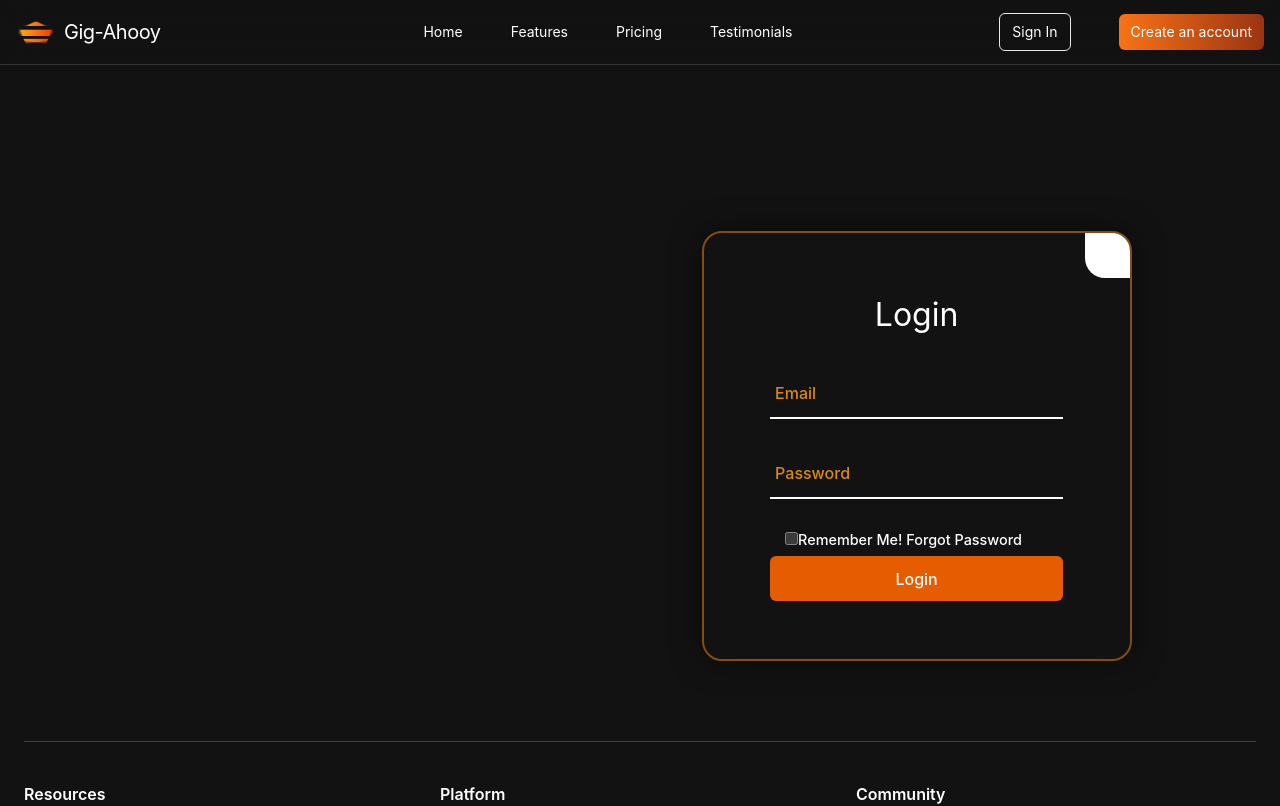
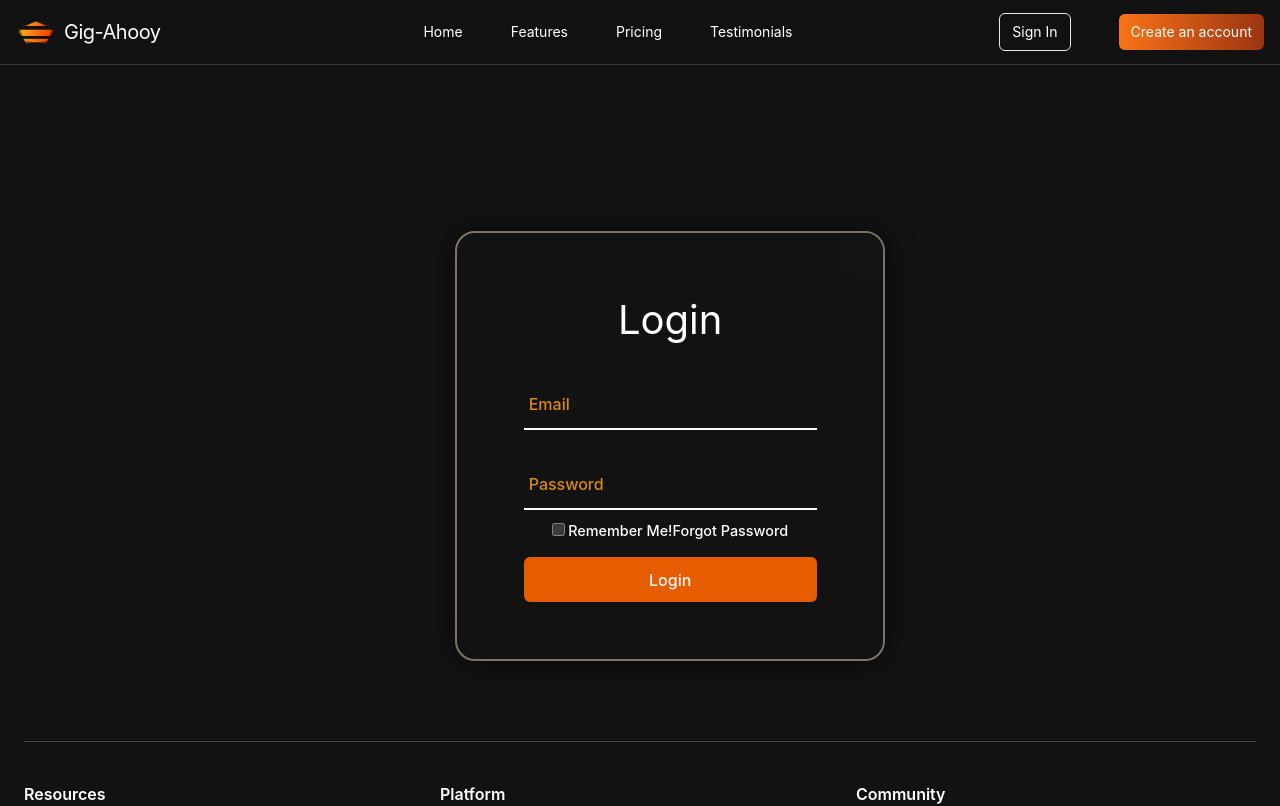
Before and after one commit to Edensel/Gig, a React (Vite) app: page /login in a window 1280 px wide. Shown: the top 806 px of the page. Built offline with nearby package versions, Linux system fonts and the light colour scheme.

Commit message:
eddit css on logins

```diff
--- a/package.json
+++ b/package.json
@@ -10,7 +10,6 @@
     "preview": "vite preview"
   },
   "dependencies": {
-    "autoprefixer": "^10.4.19",
     "lucide-react": "^0.364.0",
     "react": "^18.2.0",
     "react-dom": "^18.2.0",
@@ -20,6 +19,7 @@
     "@types/react": "^18.2.66",
     "@types/react-dom": "^18.2.22",
     "@vitejs/plugin-react": "^4.2.1",
+    "autoprefixer": "^10.4.19",
     "eslint": "^8.57.0",
     "eslint-plugin-react": "^7.34.1",
     "eslint-plugin-react-hooks": "^4.6.0",
--- /dev/null
+++ b/postcss.config.js
@@ -0,0 +1,6 @@
+export default {
+    plugins: {
+      tailwindcss: {},
+      autoprefixer: {},
+    },
+  }
--- a/src/login.css
+++ b/src/login.css
@@ -21,13 +21,13 @@ body {
       height: 430px;
       background: transparent ;
       /* backdrop-filter: blur(10px); */
-      border: 2px solid rgba(238, 142, 16, 0.5);
+      border: 2px solid rgba(233, 210, 180, 0.5);
       border-radius: 20px;
       box-shadow: 0 0 30px rgba(0, 0, 0, .5);
       display: flex;
       justify-content: center;
       padding: 30px;
-      margin-left: 55%;
+      margin-left: 35%;
       margin-top: 7%;
       align-items: center;
       overflow: hidden;
@@ -56,14 +56,14 @@ body {
   }
 
   .wrapper .form-box.register {
-      position: absolute;
+      /* position: absolute;
       top: 0;
       left: 0;
       width: 70%;
-      height: 100%;
-      padding: 45px;
+      height: 80%;
+      padding: 45px; */
       transition: none;
-      transform: translateX(00px);
+      transform: translateX(0px);
   }
 
   .wrapper.active .form-box.register {
@@ -77,9 +77,9 @@ body {
       right: 0;
       width: 45px;
       height: 45px;
-      background: #fff;
+      background: #141313;
       font-size: 2em;
-      color: aliceblue;
+      color: rgb(250, 250, 250);
       justify-content: center;
       align-items: center;
       border-bottom-left-radius: 20px;
@@ -88,7 +88,7 @@ body {
   }
 
   .form-box h2 {
-      font-size: 2em;
+      font-size: 2.5em;
       color: #fff;
       text-align: center;
   }
@@ -140,9 +140,15 @@ body {
   .login-forgot {
     font-size: .9em;
     color: #fff;
-    font-weight: 500;
-    margin: 0 15px 5px 15px;
+    font-weight: 450;
+     margin: -20px 0 15px;
+    display: flex;
+    justify-content: center;
+    align-items: center;
 
+  }
+  .login-forgot label input {
+    margin-right: 3px;
   }
   .remember-forgot {
 
@@ -188,7 +194,7 @@ body {
       color: #fff;
       text-align: left;
       font-weight: 500;
-      margin: 25px 0 10px;
+      margin: 15px 0 10px;
   }
 
   .login-register p a {
```
Also changed, not shown: .eslintrc.cjs (added), 2 other files (tests, documents, lock files or other folders).
